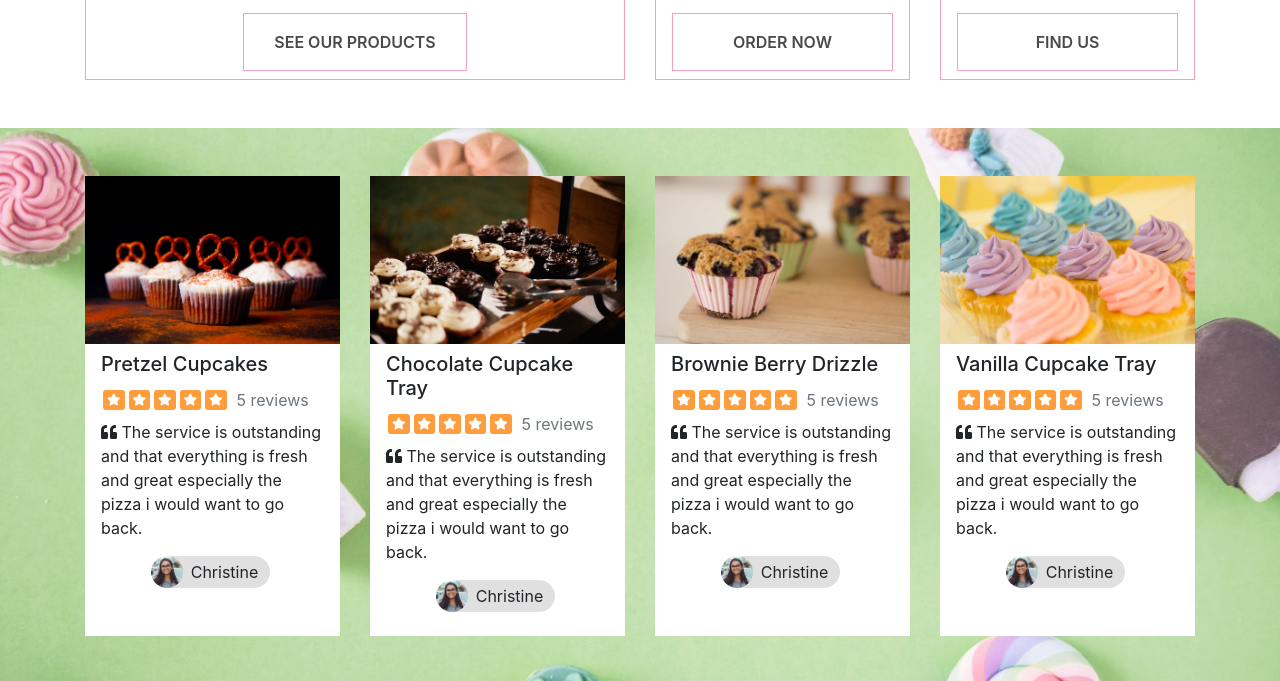
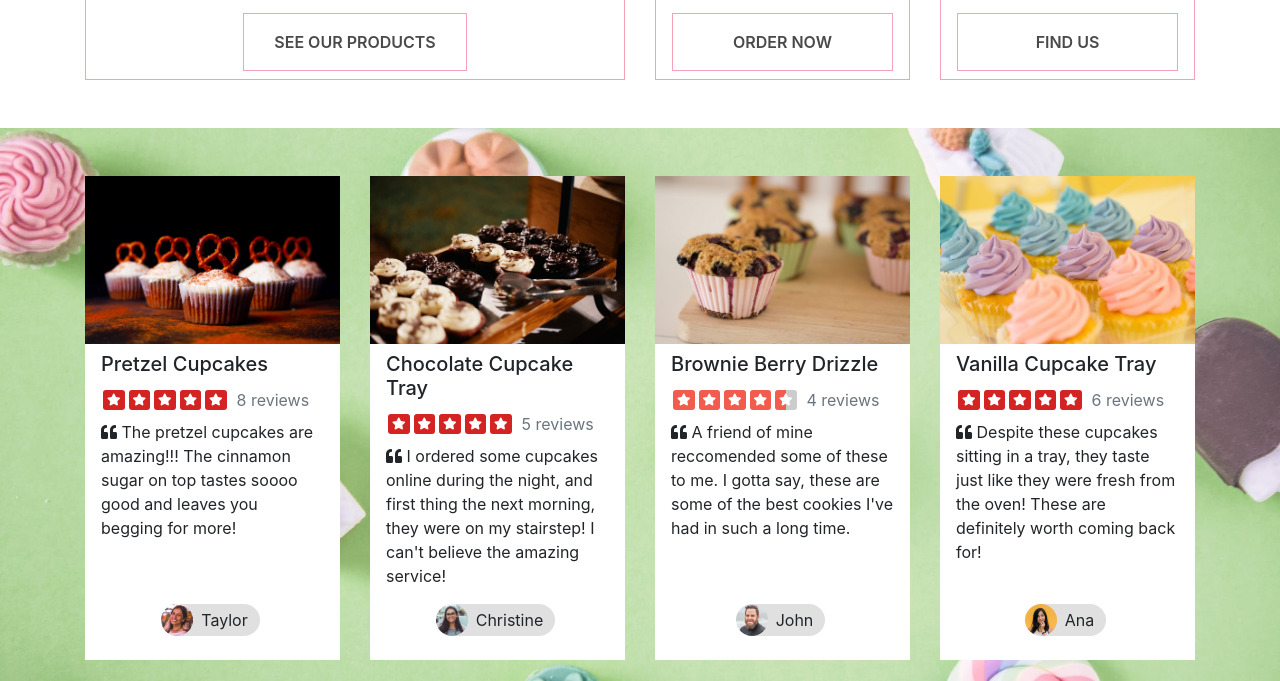
Before and after one commit to iCodeCoolStuff/cupcake-palace-v2, a website: page index.html in a window 1280 px wide. Shown: the part 1208-1889 px from the top of the page. Drawn offline with nearby package versions, Linux system fonts and the light colour scheme.

Commit message:
add testimonials

```diff
--- a/index.html
+++ b/index.html
@@ -90,10 +90,36 @@
           <div class="col-3">
             <div class="card">
               <div class="card-img-4"></div>
-              <div class="px-3 py-2 h-100">
+              <div class="px-3 py-2 h-100 d-flex flex-column">
                 <h5 class="card-title">Pretzel Cupcakes</h5>
                 <div class="d-flex align-items-center pb-2">
-                  <p class="rating">
+                  <p class="rating five-star-rating">
+                    <i class="fas fa-star"></i>
+                    <i class="fas fa-star"></i>
+                    <i class="fas fa-star"></i>
+                    <i class="fas fa-star"></i>
+                    <i class="fas fa-star"></i>
+                  </p>
+                    <span class="text-muted pl-2">8 reviews</span>
+                </div>
+                <p class="card-text"><i class="fas fa-quote-left"></i> The pretzel cupcakes are amazing!!!
+                The cinnamon sugar on top tastes soooo good and leaves you begging for more!</p>
+                <div class="d-flex align-items-center justify-content-center flex-wrap mt-auto">
+                  <p class="pill">
+                    <img class="rounded-circle person" src="./img/person-3.jpeg">
+                    Taylor
+                  </p>
+                </div>
+              </div>
+            </div>
+          </div>
+          <div class="col-3">
+            <div class="card">
+              <div class="card-img-5"></div>
+              <div class="px-3 py-2 h-100 d-flex flex-column">
+                <h5 class="card-title">Chocolate Cupcake Tray</h5>
+                <div class="d-flex align-items-center pb-2">
+                  <p class="rating five-star-rating">
                     <i class="fas fa-star"></i>
                     <i class="fas fa-star"></i>
                     <i class="fas fa-star"></i>
@@ -102,35 +128,9 @@
                   </p>
                     <span class="text-muted pl-2">5 reviews</span>
                 </div>
-                <p class="card-text"><i class="fas fa-quote-left"></i> The service is outstanding and that everything is fresh and great especially
-                  the pizza i would want to go back.</p>
-                <div class="d-flex align-items-center justify-content-center flex-wrap">
-                  <p class="pill">
-                    <img class="rounded-circle person" src="./img/person-1.jpeg">
-                    Christine
-                  </p>
-                </div>
-              </div>
-            </div>
-          </div>
-          <div class="col-3">
-            <div class="card">
-              <div class="card-img-5"></div>
-              <div class="px-3 py-2 h-100">
-                <h5 class="card-title">Chocolate Cupcake Tray</h5>
-                <div class="d-flex align-items-center pb-2">
-                  <p class="rating">
-                    <i class="fas fa-star"></i>
-                    <i class="fas fa-star"></i>
-                    <i class="fas fa-star"></i>
-                    <i class="fas fa-star"></i>
-                    <i class="fas fa-star"></i>
-                  </p>
-                    <span class="text-muted pl-2">5 reviews</span>
-                </div>
-                <p class="card-text"><i class="fas fa-quote-left"></i> The service is outstanding and that everything is fresh and great especially
-                  the pizza i would want to go back.</p>
-                <div class="d-flex align-items-center justify-content-center flex-wrap">
+                <p class="card-text"><i class="fas fa-quote-left"></i> I ordered some cupcakes online during the night,
+                and first thing the next morning, they were on my stairstep! I can't believe the amazing service!</p>
+                <div class="d-flex align-items-center justify-content-center flex-wrap mt-auto">
                   <p class="pill">
                     <img class="rounded-circle person" src="./img/person-1.jpeg">
                     Christine
@@ -142,24 +142,24 @@
           <div class="col-3">
             <div class="card">
               <div class="card-img-6"></div>
-              <div class="px-3 py-2 h-100">
+              <div class="px-3 py-2 h-100 d-flex flex-column">
                 <h5 class="card-title">Brownie Berry Drizzle</h5>
                 <div class="d-flex align-items-center pb-2">
-                  <p class="rating">
+                  <p class="rating four-star-rating">
                     <i class="fas fa-star"></i>
                     <i class="fas fa-star"></i>
                     <i class="fas fa-star"></i>
                     <i class="fas fa-star"></i>
-                    <i class="fas fa-star"></i>
+                    <i class="fas fa-star four-half-star"></i>
                   </p>
-                    <span class="text-muted pl-2">5 reviews</span>
+                    <span class="text-muted pl-2">4 reviews</span>
                 </div>
-                <p class="card-text"><i class="fas fa-quote-left"></i> The service is outstanding and that everything is fresh and great especially
-                  the pizza i would want to go back.</p>
-                <div class="d-flex align-items-center justify-content-center flex-wrap">
+                <p class="card-text"><i class="fas fa-quote-left"></i> A friend of mine reccomended
+                some of these to me. I gotta say, these are some of the best cookies I've had in such a long time.</p>
+                <div class="d-flex align-items-center justify-content-center flex-wrap mt-auto">
                   <p class="pill">
-                    <img class="rounded-circle person" src="./img/person-1.jpeg">
-                    Christine
+                    <img class="rounded-circle person" src="./img/person-2.jpeg">
+                    John
                   </p>
                 </div>
               </div>
@@ -168,24 +168,24 @@
           <div class="col-3">
             <div class="card">
               <div class="card-img-7"></div>
-              <div class="px-3 py-2 h-100">
+              <div class="px-3 py-2 h-100 d-flex flex-column">
                 <h5 class="card-title">Vanilla Cupcake Tray</h5>
                 <div class="d-flex align-items-center pb-2">
-                  <p class="rating">
+                  <p class="rating five-star-rating">
                     <i class="fas fa-star"></i>
                     <i class="fas fa-star"></i>
                     <i class="fas fa-star"></i>
                     <i class="fas fa-star"></i>
                     <i class="fas fa-star"></i>
                   </p>
-                    <span class="text-muted pl-2">5 reviews</span>
+                    <span class="text-muted pl-2">6 reviews</span>
                 </div>
-                <p class="card-text"><i class="fas fa-quote-left"></i> The service is outstanding and that everything is fresh and great especially
-                  the pizza i would want to go back.</p>
-                <div class="d-flex align-items-center justify-content-center flex-wrap">
+                <p class="card-text"><i class="fas fa-quote-left"></i> Despite these cupcakes sitting in a tray,
+                  they taste just like they were fresh from the oven! These are definitely worth coming back for!</p>
+                <div class="d-flex align-items-center justify-content-center flex-wrap mt-auto">
                   <p class="pill">
-                    <img class="rounded-circle person" src="./img/person-1.jpeg">
-                    Christine
+                    <img class="rounded-circle person" src="./img/person-4.jpeg">
+                    Ana
                   </p>
                 </div>
               </div>
@@ -194,7 +194,6 @@
         </div>
       </div>
     </div>
-    <div style="background-color: white; height: 500px;"></div>
   </body>
   <!---->
 	<!-- Optional JavaScript -->
--- a/scss/main.scss
+++ b/scss/main.scss
@@ -123,6 +123,23 @@ a.button {
   }
 }
 
+.five-star-rating {
+  i.fa-star {
+    background-color: #d32323;
+  }
+}
+
+.four-star-rating {
+  i.fa-star {
+    background-color: #f15c4f;
+  }
+}
+
+.rating {
+  i.fa-star.four-half-star {
+    background: linear-gradient(to right, #f15c4f 50%, #cccccc 50%);
+  }
+}
 
 
 /* Card Images */
```
Also changed, not shown: css/main.css, img/person-2.jpeg (added), img/person-3.jpeg (added), img/person-4.jpeg (added).
